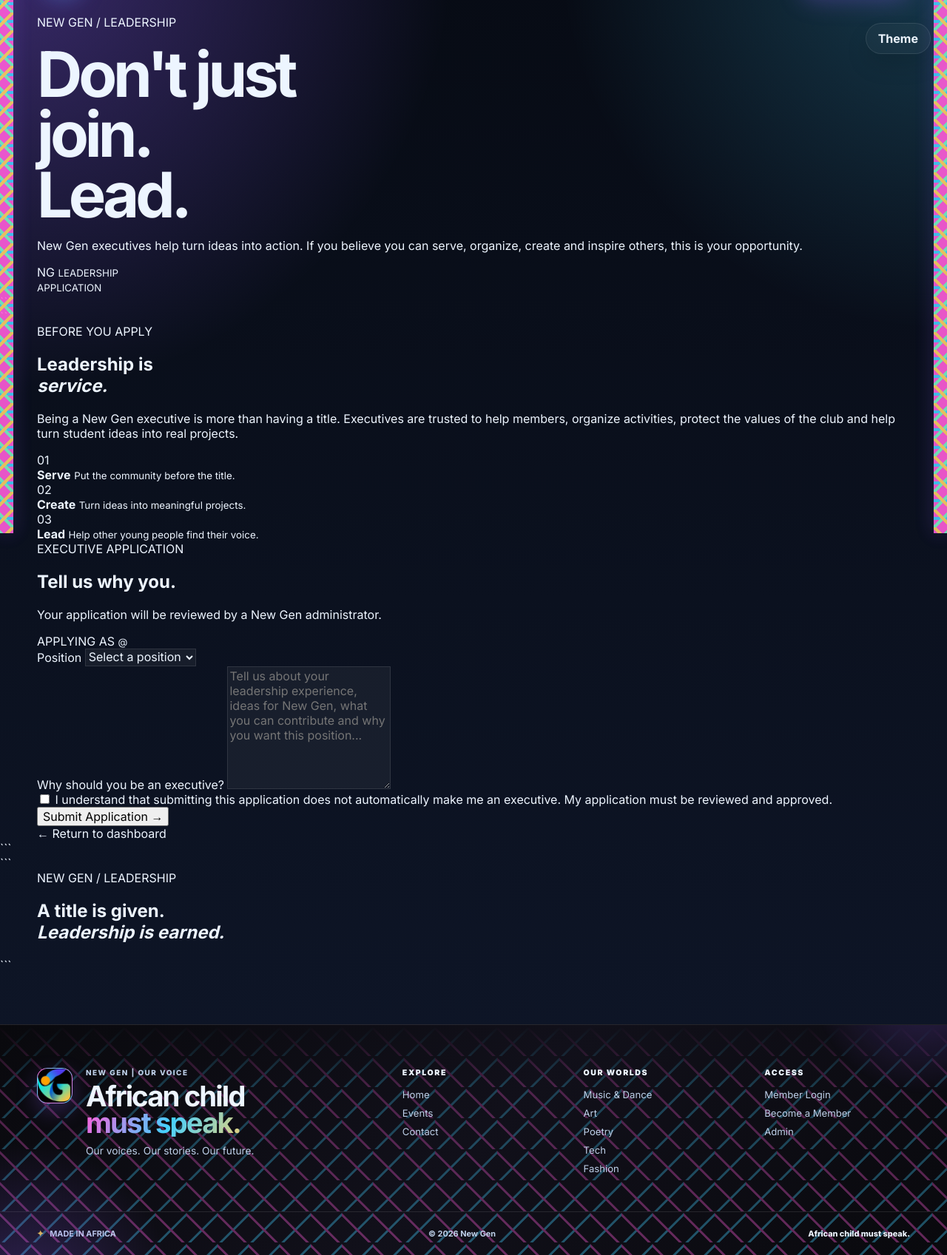
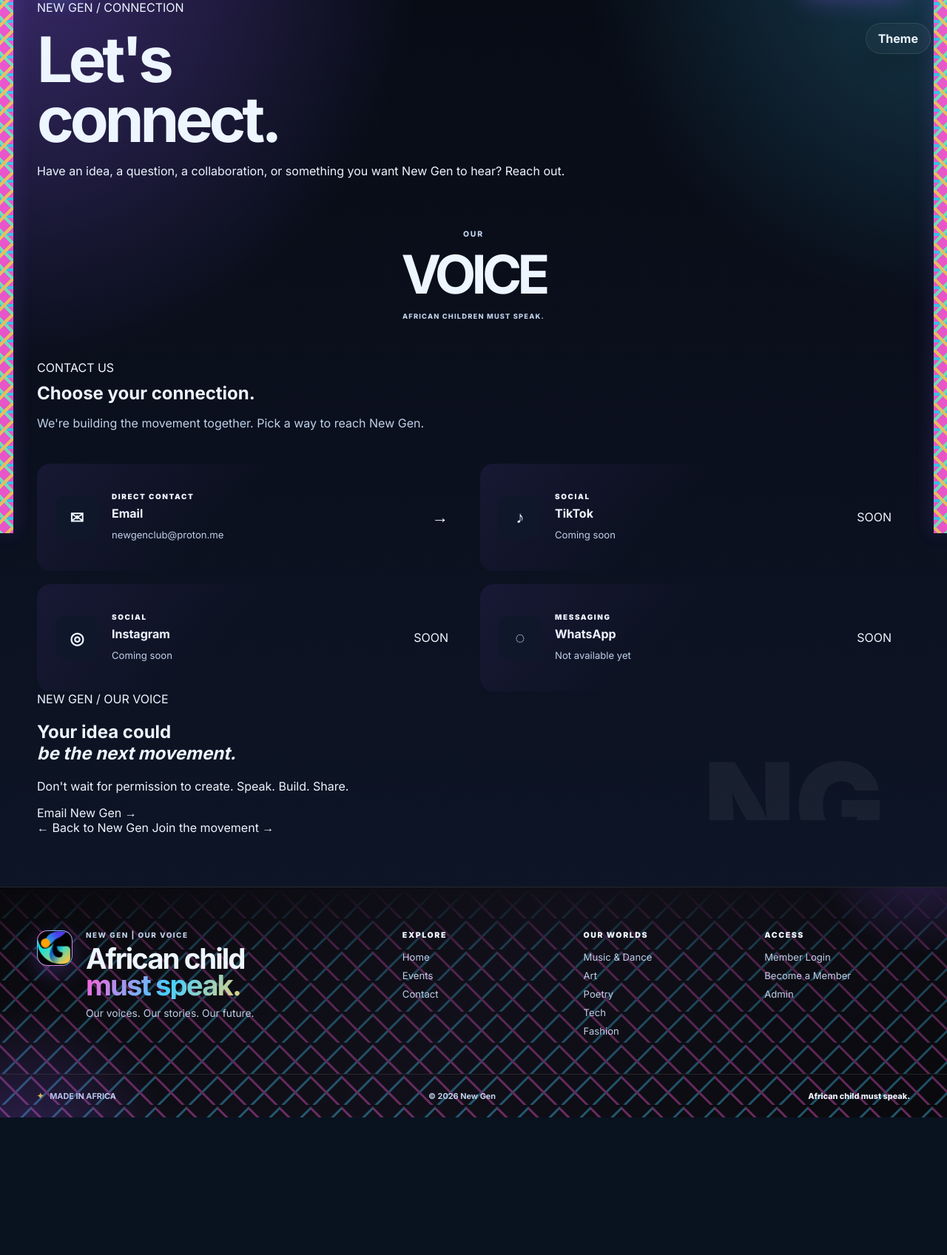
Before and after one commit to GigaCala/New-Gen, a Flask app: page /contact in a window 1280 px wide. Shown: the part 79-1776 px from the top of the page at 74% size. After the commit the page ends 1590 px from the top, so only its background shows below. Run offline with Flask 3, Linux system fonts and the light colour scheme; parts of the project's set-up code (start-up, migrations or seed data) failed here and were passed over; some libraries are stand-ins or nearby versions.

Commit message:
Update contact.html

````diff
--- a/templates/contact.html
+++ b/templates/contact.html
@@ -1,312 +1,266 @@
+
 {% extends "base.html" %}
 
-{% block title %}Executive Application | New Gen{% endblock %}
+{% block title %}Contact Us | New Gen{% endblock %}
 
 {% block content %}
 
-<main class="executive-apply-page">
+<main class="contact-page">
 
     <!-- HERO -->
 
-  <section class="executive-apply-hero">
+    <section class="contact-hero">
+        <div class="container contact-hero-inner">
 
-```
-<div class="container executive-apply-hero-inner">
-
-  <div>
+            <div class="contact-hero-copy">
 
                 <span class="auth-kicker">
-      NEW GEN / LEADERSHIP
+                    NEW GEN / CONNECTION
                 </span>
 
                 <h1>
-      Don't just<br>
-      <span>join.</span><br>
-      Lead.
+                    Let's<br>
+                    <span>connect.</span>
                 </h1>
 
                 <p>
-      New Gen executives help turn ideas into action.
-      If you believe you can serve, organize, create
-      and inspire others, this is your opportunity.
+                    Have an idea, a question, a collaboration,
+                    or something you want New Gen to hear?
+                    Reach out.
+                </p>
+
+            </div>
+
+            <div class="contact-hero-mark">
+
+                <span>OUR</span>
+
+                <strong>VOICE</strong>
+
+                <small>
+                    AFRICAN CHILDREN MUST SPEAK.
+                </small>
+
+            </div>
+
+        </div>
+    </section>
+
+
+    <!-- CONTACT OPTIONS -->
+
+    <section class="contact-hub">
+
+        <div class="container">
+
+            <div class="contact-heading">
+
+                <span class="auth-label">
+                    CONTACT US
+                </span>
+
+                <h2>
+                    Choose your connection.
+                </h2>
+
+                <p>
+                    We're building the movement together.
+                    Pick a way to reach New Gen.
                 </p>
 
             </div>
 
 
-  <div class="executive-emblem">
+            <div class="contact-grid">
 
-    <span>NG</span>
+                <!-- EMAIL -->
 
-    <small>
-      LEADERSHIP<br>
-      APPLICATION
-    </small>
+                <a
+                    href="mailto:newgenclub@proton.me"
+                    class="contact-card contact-card-active"
+                >
+
+                    <div class="contact-icon">
+                        ✉
+                    </div>
+
+                    <div class="contact-card-content">
+
+                        <span>
+                            DIRECT CONTACT
+                        </span>
+
+                        <h3>
+                            Email
+                        </h3>
+
+                        <p>
+                            newgenclub@proton.me
+                        </p>
 
                     </div>
 
+                    <div class="contact-arrow">
+                        →
                     </div>
-```
 
-  </section>
-
-  <!-- APPLICATION -->
-
-  <section class="executive-apply-content">
-
-```
-<div class="container executive-apply-grid">
+                </a>
 
 
-  <!-- INFORMATION -->
-  <div class="executive-apply-info">
+                <!-- TIKTOK -->
 
-    <span class="auth-label">
-      BEFORE YOU APPLY
+                <div class="contact-card contact-card-disabled">
+
+                    <div class="contact-icon">
+                        ♪
+                    </div>
+
+                    <div class="contact-card-content">
+
+                        <span>
+                            SOCIAL
                         </span>
 
-    <h2>
-      Leadership is<br>
-      <em>service.</em>
-    </h2>
+                        <h3>
+                            TikTok
+                        </h3>
 
                         <p>
-      Being a New Gen executive is more than having
-      a title. Executives are trusted to help members,
-      organize activities, protect the values of the
-      club and help turn student ideas into real projects.
+                            Coming soon
                         </p>
 
+                    </div>
 
-    <div class="leadership-principle">
-
-      <span>01</span>
-
-      <div>
-        <strong>Serve</strong>
-        <small>
-          Put the community before the title.
-        </small>
+                    <div class="contact-status">
+                        SOON
                     </div>
 
                 </div>
 
 
-    <div class="leadership-principle">
+                <!-- INSTAGRAM -->
 
-      <span>02</span>
+                <div class="contact-card contact-card-disabled">
 
-      <div>
-        <strong>Create</strong>
-        <small>
-          Turn ideas into meaningful projects.
-        </small>
+                    <div class="contact-icon">
+                        ◎
+                    </div>
+
+                    <div class="contact-card-content">
+
+                        <span>
+                            SOCIAL
+                        </span>
+
+                        <h3>
+                            Instagram
+                        </h3>
+
+                        <p>
+                            Coming soon
+                        </p>
+
+                    </div>
+
+                    <div class="contact-status">
+                        SOON
                     </div>
 
                 </div>
 
 
-    <div class="leadership-principle">
+                <!-- WHATSAPP -->
 
-      <span>03</span>
+                <div class="contact-card contact-card-disabled">
 
-      <div>
-        <strong>Lead</strong>
-        <small>
-          Help other young people find their voice.
-        </small>
+                    <div class="contact-icon">
+                        ◌
+                    </div>
+
+                    <div class="contact-card-content">
+
+                        <span>
+                            MESSAGING
+                        </span>
+
+                        <h3>
+                            WhatsApp
+                        </h3>
+
+                        <p>
+                            Not available yet
+                        </p>
+
+                    </div>
+
+                    <div class="contact-status">
+                        SOON
                     </div>
 
                 </div>
 
             </div>
 
+        </div>
 
-  <!-- FORM -->
-  <div class="auth-card executive-apply-card">
+    </section>
 
-    <div class="auth-card-header">
 
-      <span class="auth-label">
-        EXECUTIVE APPLICATION
+    <!-- MESSAGE -->
+
+    <section class="contact-message">
+
+        <div class="container">
+
+            <div class="contact-message-inner">
+
+                <span>
+                    NEW GEN / OUR VOICE
                 </span>
 
                 <h2>
-        Tell us why you.
+                    Your idea could<br>
+                    <em>be the next movement.</em>
                 </h2>
 
                 <p>
-        Your application will be reviewed by a New Gen
-        administrator.
+                    Don't wait for permission to create.
+                    Speak. Build. Share.
                 </p>
 
-    </div>
-
-
-    <div class="applicant-summary">
-
-      <span>APPLYING AS</span>
-
-      <strong>
-        {{ member.first_name }} {{ member.last_name }}
-      </strong>
-
-      <small>
-        @{{ member.username }}
-      </small>
-
-    </div>
-
-
-    <form
-      method="POST"
-      action="{{ url_for('executive_apply') }}"
-      class="auth-form"
-    >
-
-      <!-- POSITION -->
-      <div class="form-group">
-
-        <label for="position">
-          Position
-        </label>
-
-        <select
-          id="position"
-          name="position"
-          required
-        >
-
-          <option
-            value=""
-            selected
-            disabled
-          >
-            Select a position
-          </option>
-
-          <option value="President">
-            President
-          </option>
-
-          <option value="Vice President">
-            Vice President
-          </option>
-
-          <option value="Secretary">
-            Secretary
-          </option>
-
-          <option value="Treasurer">
-            Treasurer
-          </option>
-
-          <option value="Public Relations">
-            Public Relations
-          </option>
-
-          <option value="Group Leader">
-            Group Leader
-          </option>
-
-          <option value="Creative Director">
-            Creative Director
-          </option>
-
-          <option value="Tech Lead">
-            Tech Lead
-          </option>
-
-        </select>
-
-      </div>
-
-
-      <!-- REASON -->
-      <div class="form-group">
-
-        <label for="reason">
-          Why should you be an executive?
-        </label>
-
-        <textarea
-          id="reason"
-          name="reason"
-          rows="8"
-          placeholder="Tell us about your leadership experience, ideas for New Gen, what you can contribute and why you want this position..."
-          required
-        ></textarea>
-
-      </div>
-
-
-      <!-- AGREEMENT -->
-      <label class="auth-checkbox">
-
-        <input
-          type="checkbox"
-          required
-        >
-
-        <span>
-          I understand that submitting this application
-          does not automatically make me an executive.
-          My application must be reviewed and approved.
-        </span>
-
-      </label>
-
-
-      <!-- SUBMIT -->
-      <button
-        type="submit"
+                <a
+                    href="mailto:newgenclub@proton.me?subject=New%20Gen%20Inquiry"
                     class="auth-submit"
                 >
-        Submit Application
-        <span>→</span>
-      </button>
-
-    </form>
-
-
-    <div class="auth-footer">
-
-      <a
-        href="{{ url_for('member_dashboard') }}"
-        class="auth-link"
-      >
-        ← Return to dashboard
+                    Email New Gen →
                 </a>
 
             </div>
 
         </div>
 
-</div>
-```
-
     </section>
 
-  <!-- STATEMENT -->
 
-  <section class="executive-statement">
+    <!-- BOTTOM -->
 
-```
-<div class="container">
+    <div class="container contact-footer">
 
-  <span>
-    NEW GEN / LEADERSHIP
-  </span>
+        <a
+            href="{{ url_for('home') }}"
+            class="auth-link"
+        >
+            ← Back to New Gen
+        </a>
 
-  <h2>
-    A title is given.<br>
-    <em>Leadership is earned.</em>
-  </h2>
+        <a
+            href="{{ url_for('signup') }}"
+            class="dashboard-logout"
+        >
+            Join the movement →
+        </a>
 
     </div>
-```
-
-  </section>
 
 </main>
 
````
Lines whose indentation alone changed are shown as unchanged.
